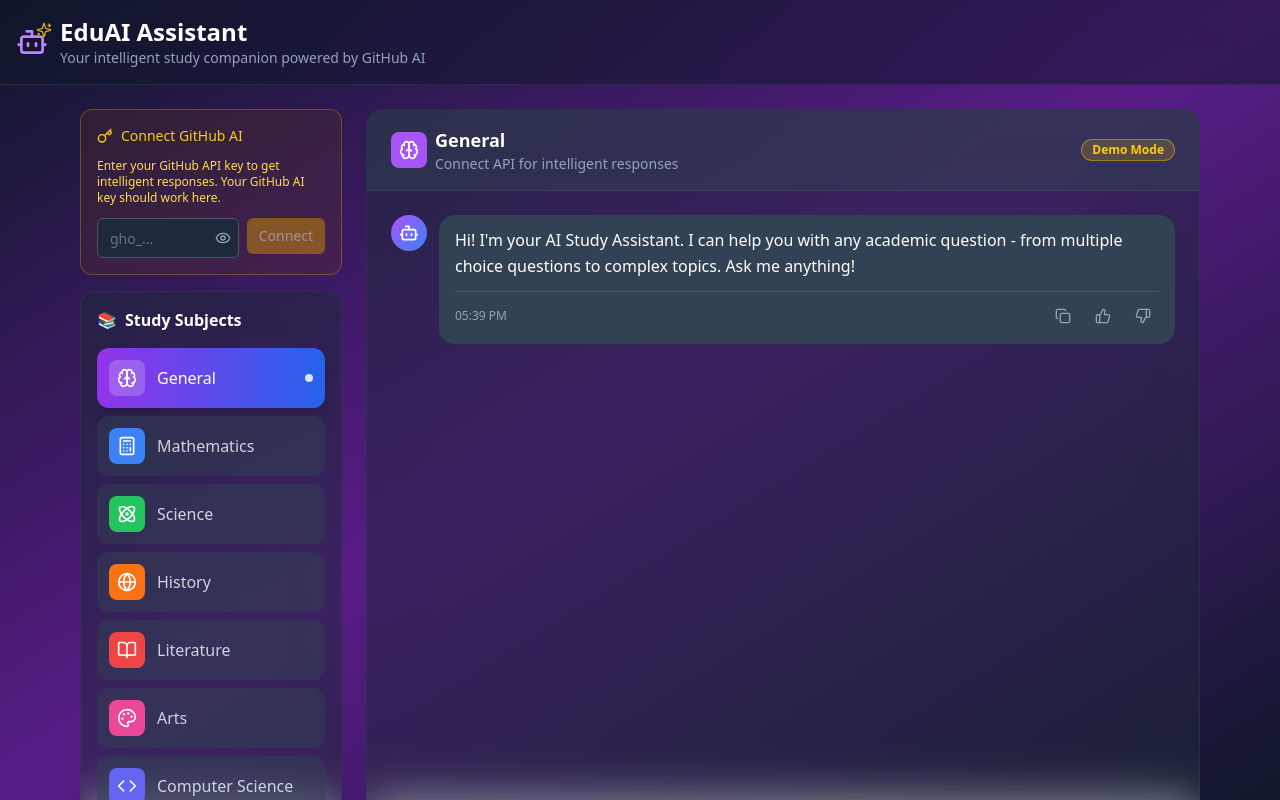
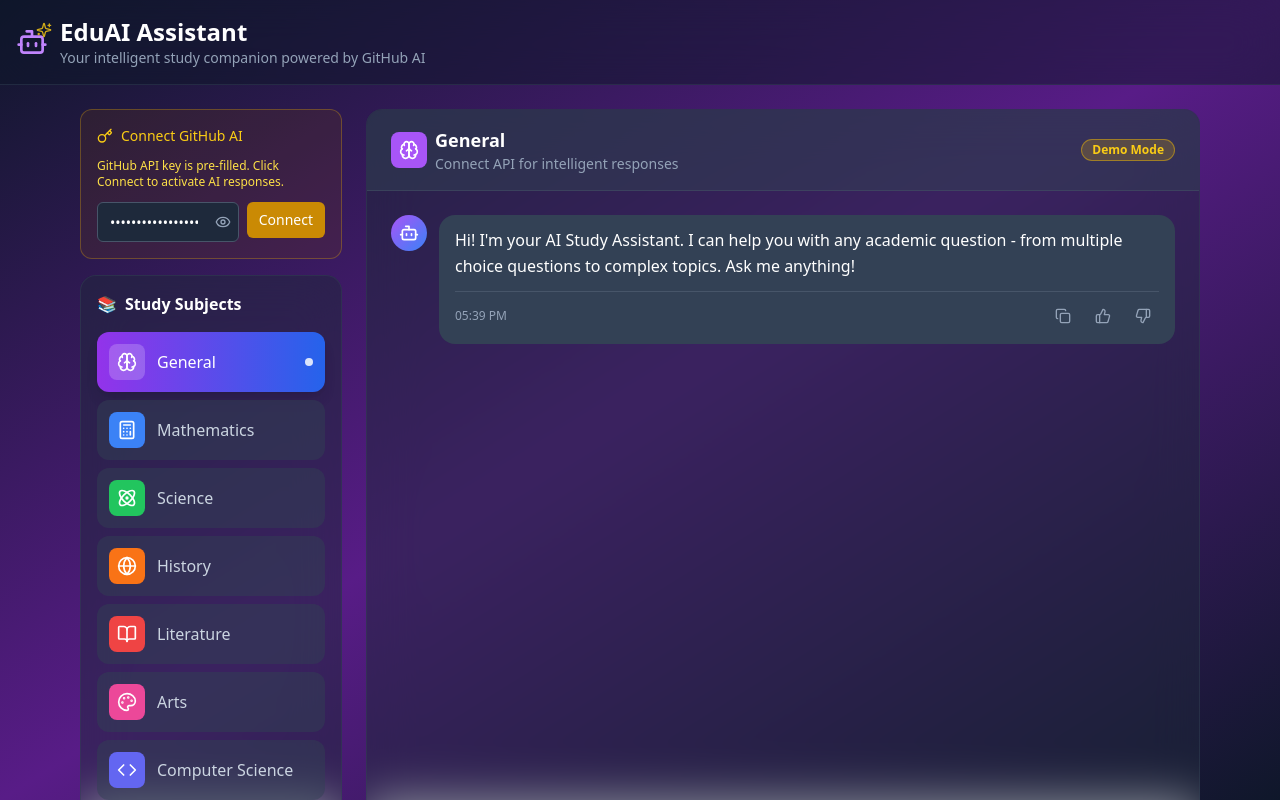
Before and after one commit to forghtupforghtup/scholar-ai-sage-bot, a React (Vite) app: page / in a window 1280 px wide. Shown: the top 800 px of the page. Built offline with nearby package versions, Linux system fonts and the light colour scheme.

Commit message:
feat: Pre-fill GitHub API key
The app was updated to pre-fill the GitHub API key in the input field, so the user doesn't have to enter it manually.

```diff
--- a/src/components/ApiKeyInput.tsx
+++ b/src/components/ApiKeyInput.tsx
@@ -1,5 +1,5 @@
 
-import { useState } from 'react';
+import React, { useState } from 'react';
 import { Input } from '@/components/ui/input';
 import { Button } from '@/components/ui/button';
 import { Key, Eye, EyeOff } from 'lucide-react';
@@ -10,16 +10,23 @@ interface ApiKeyInputProps {
 }
 
 const ApiKeyInput = ({ onApiKeySet, hasApiKey }: ApiKeyInputProps) => {
-  const [apiKey, setApiKey] = useState('');
+  // Pre-fill with your GitHub API key - replace with your actual key
+  const [apiKey, setApiKey] = useState('YOUR_GITHUB_API_KEY_HERE');
   const [showKey, setShowKey] = useState(false);
 
   const handleSubmit = (e: React.FormEvent) => {
     e.preventDefault();
     if (apiKey.trim()) {
       onApiKeySet(apiKey.trim());
-      setApiKey('');
     }
   };
+
+  // Auto-connect with pre-filled key on component mount
+  React.useEffect(() => {
+    if (apiKey && apiKey !== 'YOUR_GITHUB_API_KEY_HERE' && !hasApiKey) {
+      onApiKeySet(apiKey);
+    }
+  }, []);
 
   if (hasApiKey) {
     return (
@@ -42,8 +49,7 @@ const ApiKeyInput = ({ onApiKeySet, hasApiKey }: ApiKeyInputProps) => {
         <span className="text-sm font-medium">Connect GitHub AI</span>
       </div>
       <p className="text-yellow-300 text-xs mb-3">
-        Enter your GitHub API key to get intelligent responses.
-        Your GitHub AI key should work here.
+        GitHub API key is pre-filled. Click Connect to activate AI responses.
       </p>
       <form onSubmit={handleSubmit} className="flex gap-2">
         <div className="flex-1 relative">
```
